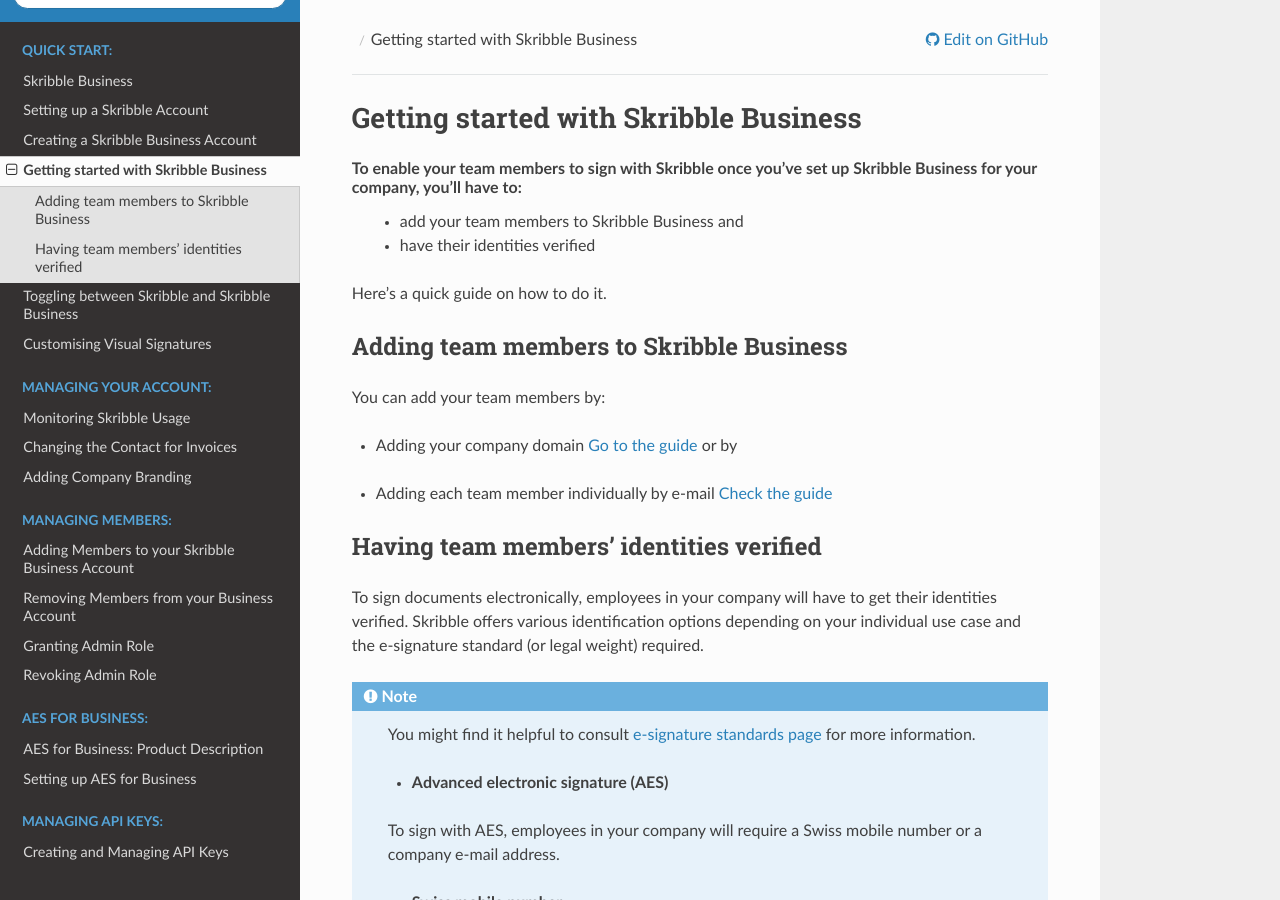
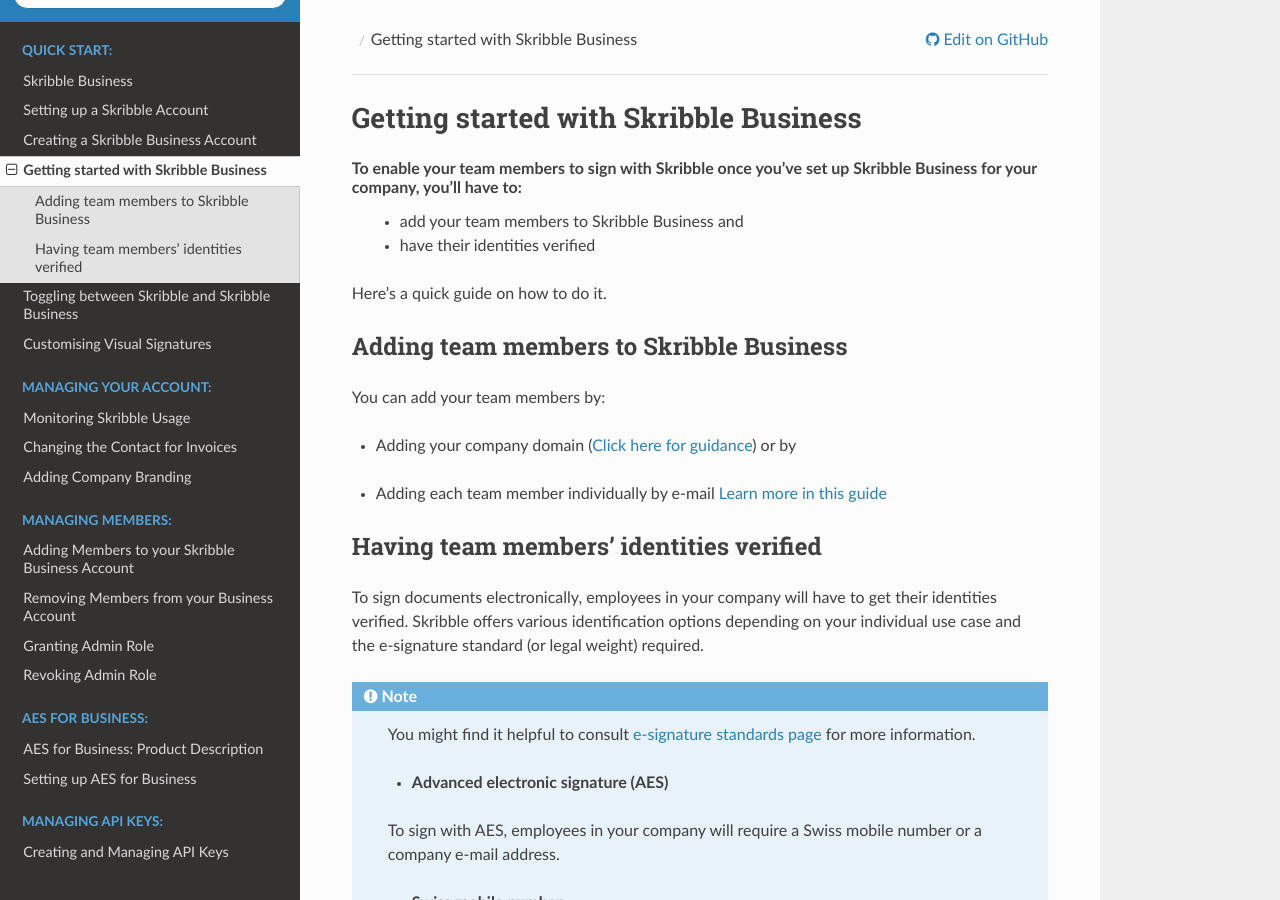
Before and after one commit to matthieu-bt/business-guide, a Sphinx documentation site: the page built from source/quickstart/onboard.rst, in a window 1280 px wide and 900 px high. Built offline with Sphinx 7.4.7 and the Read the Docs theme 2.0.0, drawn with Linux system fonts in a browser that asks for light colours.

Commit message:
Changed CTAs
Changed CTAs leading to the guides

```diff
--- a/source/quickstart/onboard.rst
+++ b/source/quickstart/onboard.rst
@@ -16,13 +16,13 @@
 
 You can add your team members by:
 
-- Adding your company domain `Go to the guide`_ or by
+- Adding your company domain (`Click here for guidance`_) or by
 
-.. _Go to the guide: https://docs.skribble.com/business-admin/members/adding.html#adding-members-by-domain
+.. _Click here for guidance: https://docs.skribble.com/business-admin/members/adding.html#adding-members-by-domain
 
-- Adding each team member individually by e-mail `Check the guide`_
+- Adding each team member individually by e-mail `Learn more in this guide`_
 
-.. _Check the guide: https://docs.skribble.com/business-admin/members/adding.html#adding-members-by-e-mail
+.. _Learn more in this guide: https://docs.skribble.com/business-admin/members/adding.html#adding-members-by-e-mail
 
 
 Having team members’ identities verified
```
